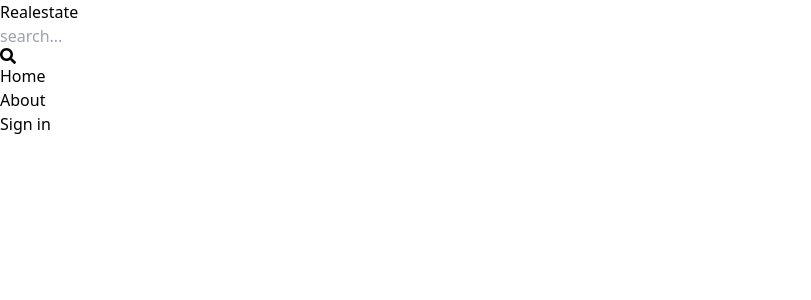
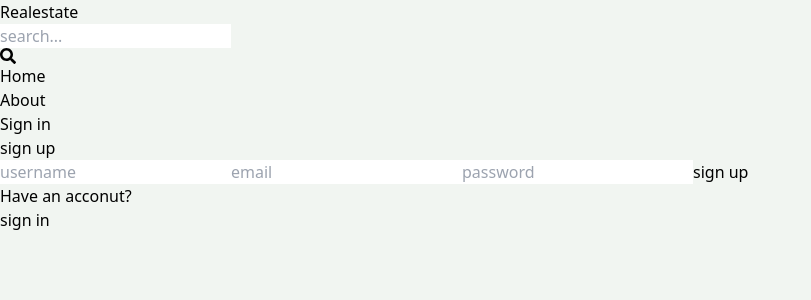
Before and after one commit to adilummar/mern-estate, a React (Vite) app in the folder client/: page /sign-up in a window 1280 px wide. Shown: the top 300 px of the page, without its empty margins (0-811 px from the left). Built offline with nearby package versions, Linux system fonts and the light colour scheme.

Commit message:
created sign up page

```diff
--- a/client/src/index.css
+++ b/client/src/index.css
@@ -1,3 +1,7 @@
 @tailwind base;
 @tailwind components;
 @tailwind utilities;
+
+body{
+    background-color: rgb(241, 245, 241);
+}
--- a/client/src/pages/SignUp.jsx
+++ b/client/src/pages/SignUp.jsx
@@ -1,8 +1,21 @@
+import { Link } from "react-router-dom"
 
 export default function SignUp() {
   return (
-    <div>
-
+    <div className="p-3 max-w-lg mx-auto">
+      <h1 className="text-3xl text-center font-semibold my-7">sign up</h1>
+      <form className="flex flex-col gap-4">
+        <input type="text" placeholder="username" className="border p-3 rounded-lg "  id="username"/>
+        <input type="email" placeholder="email" className="border p-3 rounded-lg "  id="email"/>
+        <input type="password" placeholder="password" className="border p-3 rounded-lg "  id="password"/>
+        <button className="bg-slate-700 text-white uppercase p-3 rounded-lg hover:opacity-95 disabled:opacity-80">sign up</button>
+      </form>
+      <div className="flex gap-2 mt-5">
+        <p>Have an acconut? </p>
+        <Link to={"/sign-in"}>
+          <span className="text-blue-700">sign in</span>
+        </Link>
+      </div>
     </div>
   )
 }
```
